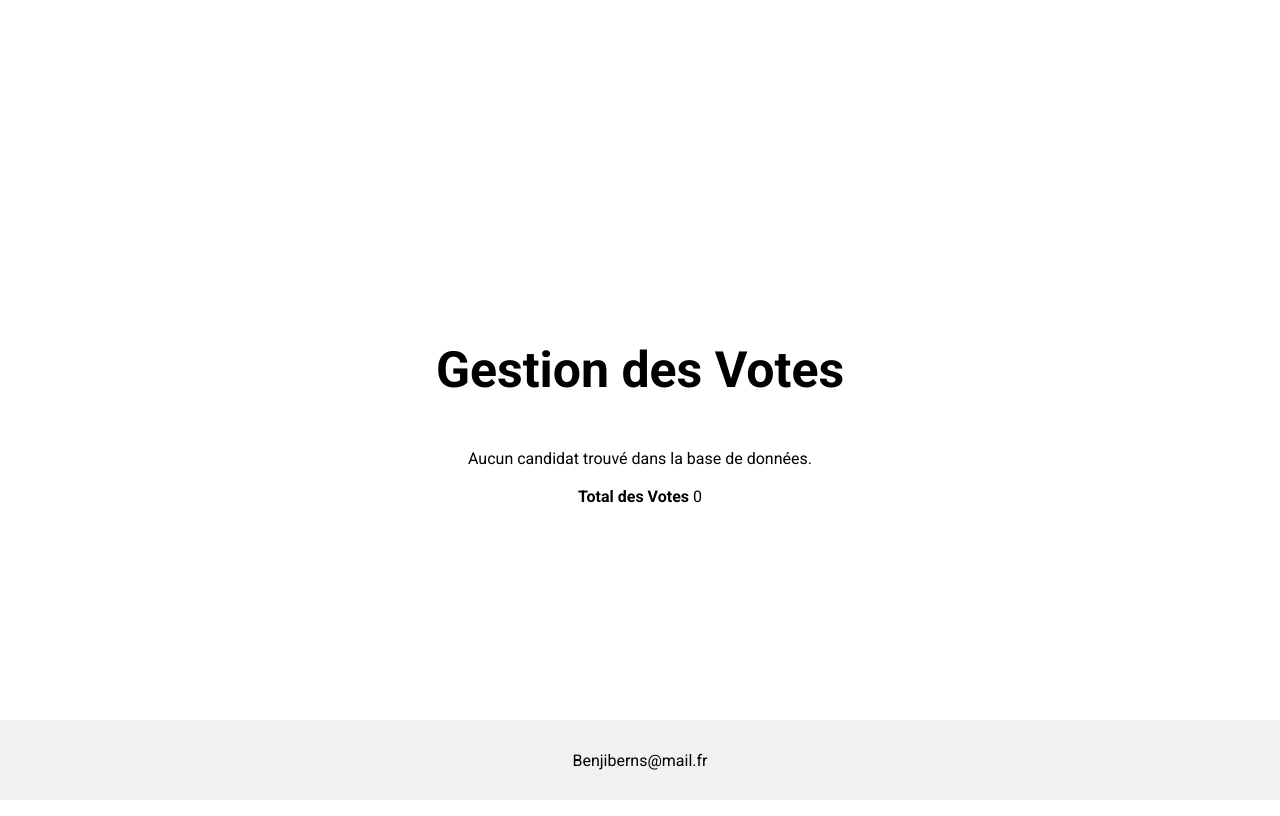
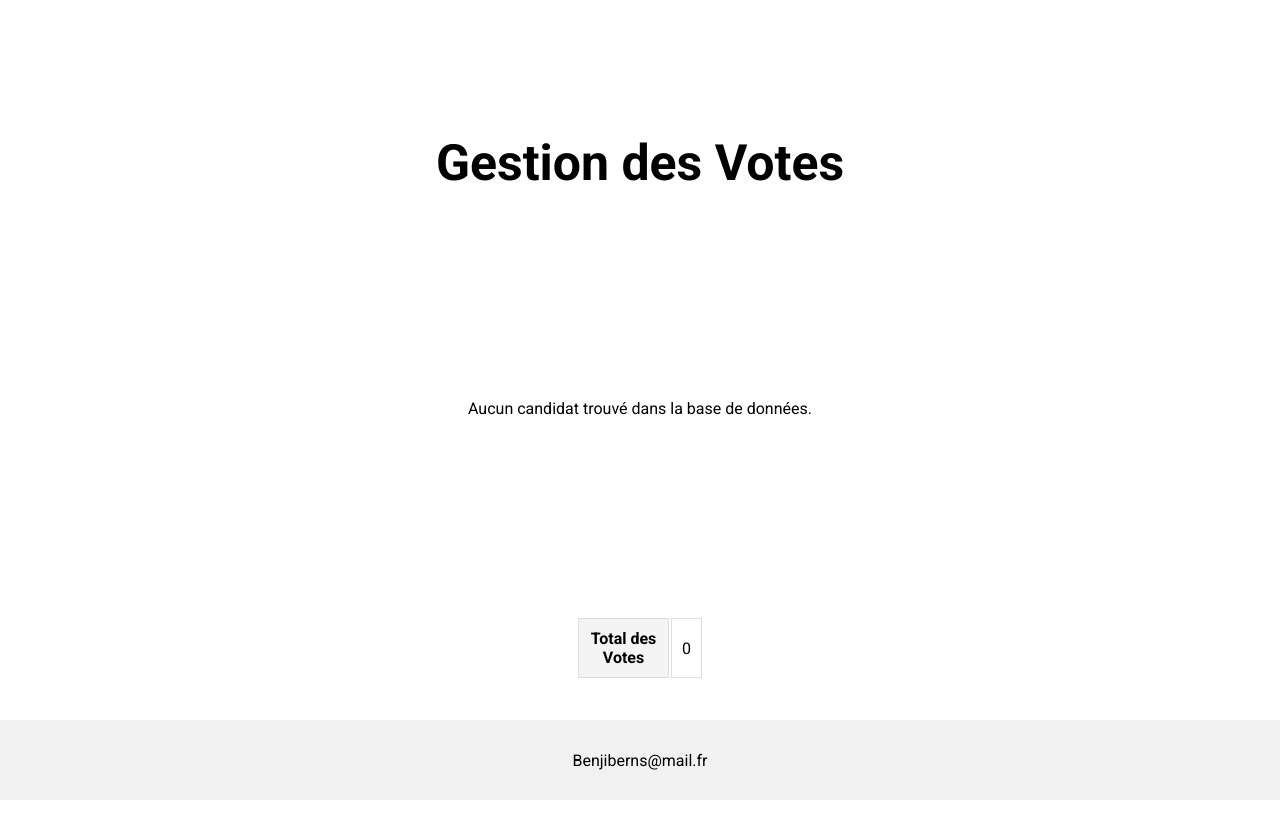
Before and after one commit to BenjaminBerns/TP-PHP-2, a PHP site: template templates/view/election.php in a window 1280 px wide. Run offline with PHP 8.4, Linux system fonts and the light colour scheme; the template is opened without the code that fills it, so the values that code supplies are empty.

Commit message:
maj design

```diff
--- a/public/styles/app.css
+++ b/public/styles/app.css
@@ -17,6 +17,8 @@
 }
 
 h1{
+    position: absolute;
+    top: 100px;
     font-weight: 700;
     font-size: 50px;
 }
@@ -29,6 +31,19 @@
 h3{
     font-weight: 300;
     font-size: 20px;
+}
+
+table {
+    width: 10%;
+    bottom: 120px;
+    position: absolute;
+}
+th, td {
+    border: 1px solid #ddd;
+    padding: 10px;
+}
+th {
+    background-color: #f4f4f4;
 }
 
 .box{
--- a/templates/view/election.php
+++ b/templates/view/election.php
@@ -84,11 +84,11 @@
             if (!isNaN(currentValue)) {
                 counter.textContent = currentValue + 1;
             } else {
-                console.error("Valeur de compteur invalide");
+                console.error("Valeur invalide");
             }
             updateTotalVotes();
         } else {
-            alert("Le nombre total de votes ne peut pas dépasser le nombre de candidats.");
+            alert("Le nombre total de votes ne peut pas dépasser le nombre de candidats !!!");
         }
     }
 
```
